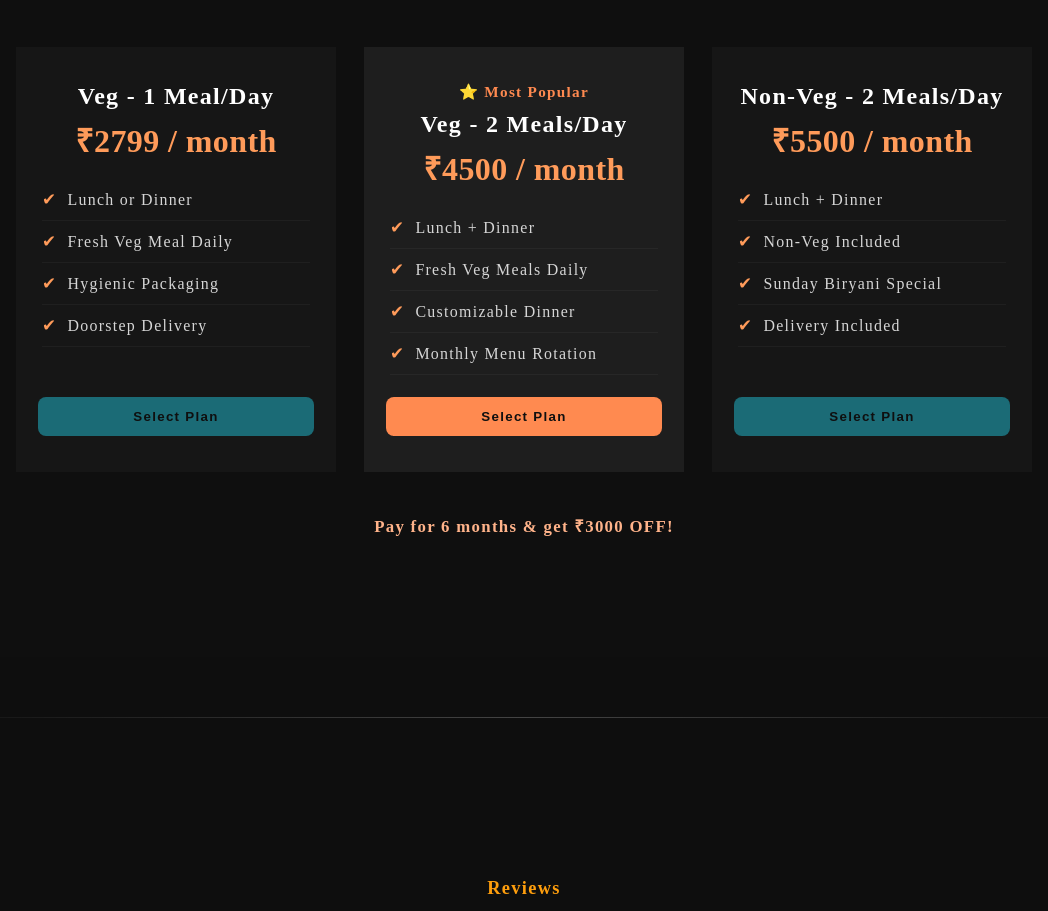
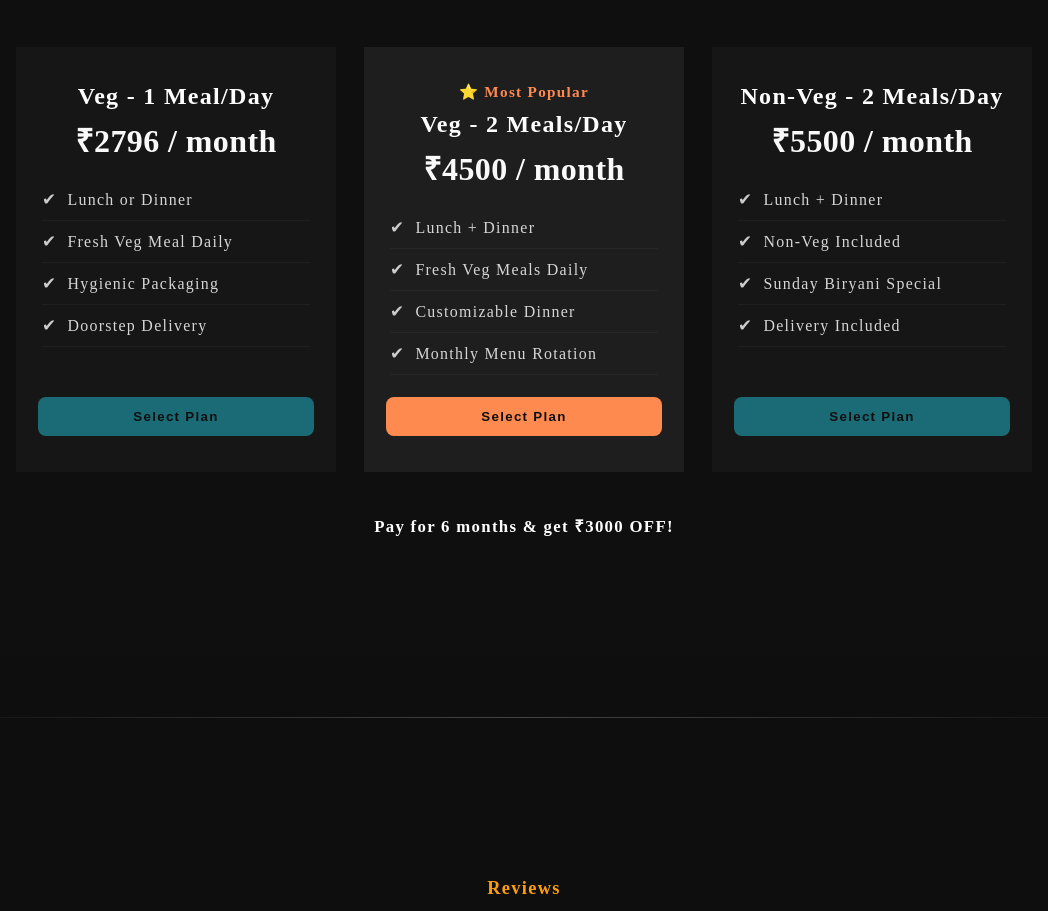
Before and after one commit to okaditi/mess, a React (Create React App) app: page / in a window 1280 px wide. Shown: the part 4002-4913 px from the top of the page, without its empty margins (116-1164 px from the left). Built offline with nearby package versions, Linux system fonts and the light colour scheme.

Commit message:
landing page changes

```diff
--- a/src/Components/Pricing.js
+++ b/src/Components/Pricing.js
@@ -1,11 +1,10 @@
 import React from "react";
 import { motion } from "framer-motion";
-import Background from "../Assets/prices-background.jpg";
 
 const plans = [
   {
     name: "Veg - 1 Meal/Day",
-    price: "₹2799 / month",
+    price: "₹2796 / month",
     features: [
       "Lunch or Dinner",
       "Fresh Veg Meal Daily",
@@ -38,22 +37,9 @@ const plans = [
   },
 ];
 
-const containerVariants = {
-  hidden: { opacity: 0 },
-  visible: {
-    opacity: 1,
-    transition: { staggerChildren: 0.12 },
-  },
-};
-
-const itemVariants = {
-  hidden: { y: 20, opacity: 0 },
-  visible: { y: 0, opacity: 1 },
-};
-
 const Pricing = () => {
   return (
-    <motion.section
+    <section
       id="pricing"
       style={{
         position: "relative",
@@ -64,18 +50,12 @@ const Pricing = () => {
         textAlign: "center",
         marginTop: "10px",
       }}
-      variants={containerVariants}
-      initial="hidden"
-      whileInView="visible"
-      viewport={{ once: true, amount: 0.2 }}
     >
       <p className="primary-subheading" style={{ marginBottom: "8px" }}>
         Pricing
       </p>
 
-      <motion.h2
-        initial={{ y: -20, opacity: 0 }}
-        whileInView={{ y: 0, opacity: 1 }}
+      <h2
         style={{
           fontSize: "2.4rem",
           fontWeight: 700,
@@ -84,11 +64,9 @@ const Pricing = () => {
         }}
       >
         Flexible & Affordable Pricing
-      </motion.h2>
+      </h2>
 
-      <motion.p
-        initial={{ opacity: 0 }}
-        whileInView={{ opacity: 1 }}
+      <p
         style={{
           color: "#cfcfcf",
           marginBottom: "48px",
@@ -101,9 +79,9 @@ const Pricing = () => {
         Choose a plan that fits your daily meal needs. Fresh, homestyle food
         delivered every day — hygienic packaging, reliable timings, and flexible
         plans.
-      </motion.p>
+      </p>
 
-      <motion.div
+      <div
         style={{
           display: "flex",
           flexWrap: "wrap",
@@ -111,29 +89,18 @@ const Pricing = () => {
           gap: "28px",
           alignItems: "stretch",
         }}
-        variants={containerVariants}
       >
         {plans.map((plan, i) => (
           <motion.div
             key={i}
-            variants={itemVariants}
             whileHover={{
-              scale: 1.06,
-              y: -8,
-              boxShadow: "0 0 30px rgba(255,153,90,0.55)",
+              boxShadow: "0 0 30px rgba(255, 255, 255, 0.55)",
             }}
             style={{
               width: "320px",
               padding: "36px 22px",
               backgroundColor: plan.recommended ? "#1e1e1e" : "#161616",
               color: "#fff",
-              // borderRadius: "14px",
-              // border: plan.recommended
-              //   ? "2px solid rgba(255,112,67,0.95)"
-              //   : "1px solid #222",
-              // boxShadow: plan.recommended
-              //   ? "0 20px 50px rgba(255,112,67,0.08)"
-              //   : "0 8px 30px rgba(0,0,0,0.6)",
               display: "flex",
               flexDirection: "column",
               justifyContent: "space-between",
@@ -141,9 +108,7 @@ const Pricing = () => {
             }}
           >
             {plan.recommended && (
-              <motion.div
-                initial={{ opacity: 0, y: -6 }}
-                animate={{ opacity: 1, y: 0 }}
+              <div
                 style={{
                   color: "#FF8A50",
                   fontWeight: 700,
@@ -152,7 +117,7 @@ const Pricing = () => {
                 }}
               >
                 ⭐ Most Popular
-              </motion.div>
+              </div>
             )}
 
             <div>
@@ -172,7 +137,7 @@ const Pricing = () => {
                   fontSize: "2rem",
                   fontWeight: 800,
                   marginBottom: "18px",
-                  color: "#FF9B5A",
+                  color: "#faf9f9ff",
                   letterSpacing: "0.4px",
                 }}
               >
@@ -202,7 +167,7 @@ const Pricing = () => {
                     <span
                       style={{
                         marginRight: "10px",
-                        color: "#FF9B5A",
+                        color: "#fffefdc8",
                         fontSize: "1.05rem",
                       }}
                     >
@@ -215,8 +180,11 @@ const Pricing = () => {
             </div>
 
             <motion.button
-              whileHover={{ scale: 1.03 }}
-              whileTap={{ scale: 0.98 }}
+              whileHover={{
+                boxShadow: "0 0 18px rgba(255, 255, 255, 0.77)",
+                color: "#ffffff",
+              }}
+              whileTap={{}}
               style={{
                 marginTop: "22px",
                 padding: "12px 20px",
@@ -227,27 +195,26 @@ const Pricing = () => {
                 cursor: "pointer",
                 fontWeight: 700,
                 width: "100%",
+                transition: "box-shadow 0.25s ease",
               }}
             >
               Select Plan
             </motion.button>
           </motion.div>
         ))}
-      </motion.div>
+      </div>
 
-      <motion.p
-        initial={{ opacity: 0 }}
-        whileInView={{ opacity: 1 }}
+      <p
         style={{
           marginTop: "42px",
           fontSize: "1.05rem",
-          color: "#FFB38A",
+          color: "#ffffffff",
           fontWeight: 700,
         }}
       >
         Pay for 6 months & get ₹3000 OFF!
-      </motion.p>
-    </motion.section>
+      </p>
+    </section>
   );
 };
 
```
